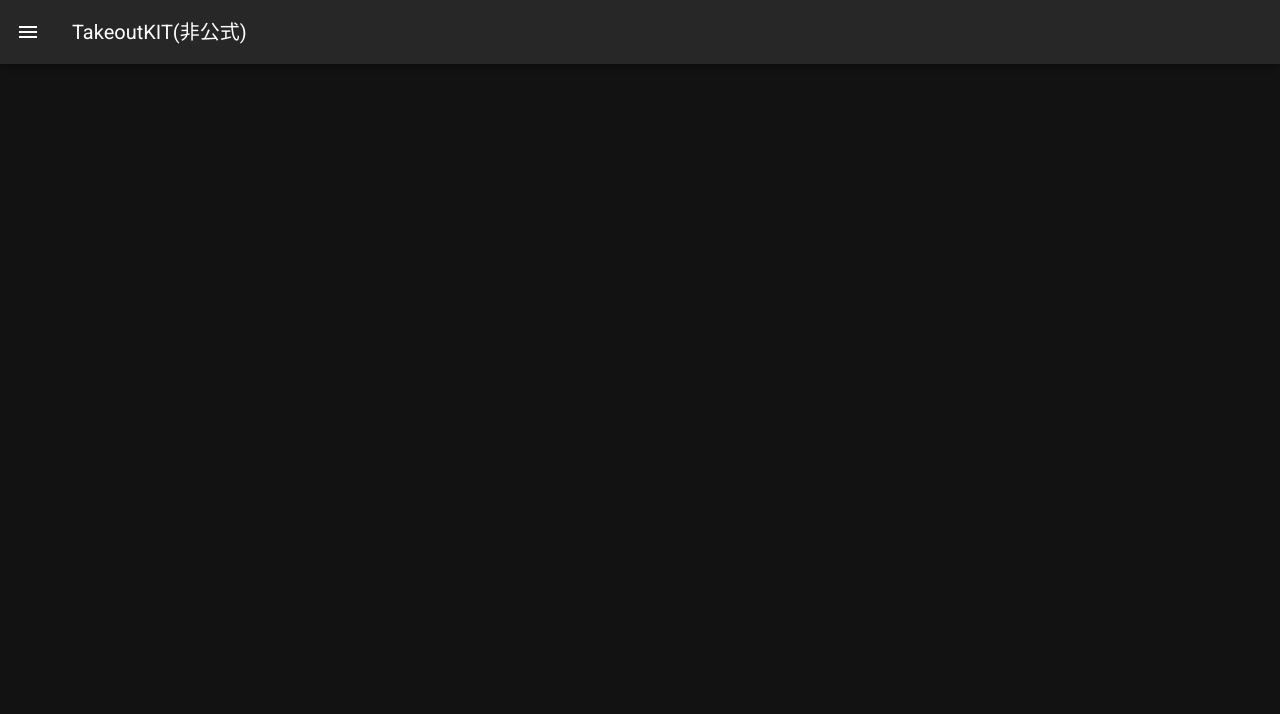
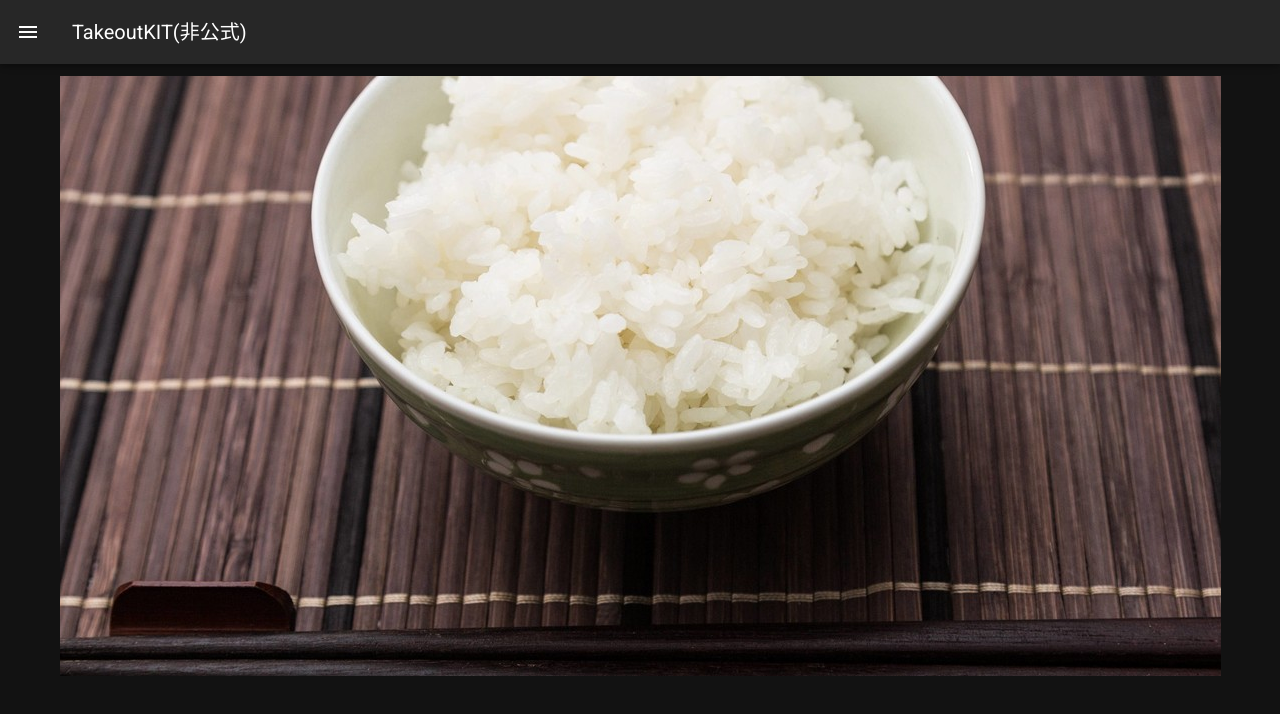
Before and after one commit to TakeoutKIT/takeout-kit-web, a Nuxt app: page /about-us in a window 1280 px wide. Before the commit this address had no page. Shown: the top 714 px of the page. Built offline with nearby package versions, Linux system fonts and the light colour scheme.

Commit message:
ご飯を配置した

```diff
--- a/layouts/default.vue
+++ b/layouts/default.vue
@@ -63,7 +63,7 @@ export default {
           {
             title: 'TakeoutKITとは',
             icon: 'fas fa-question-circle',
-            to: 'what-is-this'
+            to: '/about-us'
           }
         ]
       }
--- /dev/null
+++ b/pages/about-us.vue
@@ -0,0 +1,22 @@
+<template>
+    <v-parallax
+        height="600"
+        fluid
+        ma-0
+        :src="require('~/assets/images/gohan151214238662_TP_V.jpg')"
+    >
+    </v-parallax>
+</template>
+
+<script>
+export default {
+    data() {
+        return {
+
+        }
+    }
+}
+</script>
+
+<style lang="scss">
+</style>
--- /dev/null
+++ b/pages/cooperate.vue
@@ -0,0 +1,15 @@
+<template>
+    <div>
+
+    </div>
+</template>
+
+<script>
+export default {
+
+}
+</script>
+
+<style>
+
+</style>
```
Also changed, not shown: assets/images/gohan151214238662_TP_V.jpg (added).
